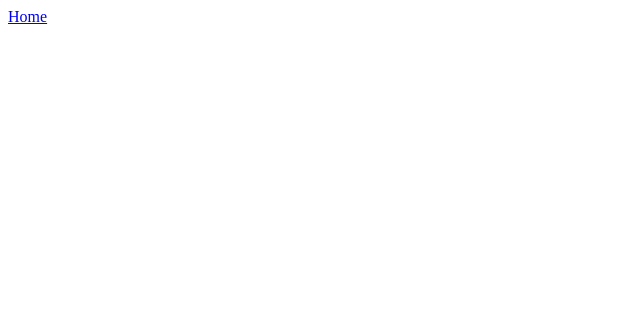
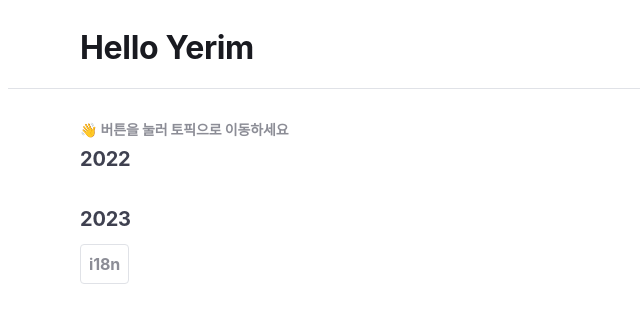
Before and after one commit to kimyerimweb/hello-yerim, a Vue app: page /home in a window 1280 px wide. Shown: the top 322 px of the page, without its empty margins (0-640 px from the left). Built offline with nearby package versions, Linux system fonts and the light colour scheme.

Commit message:
home으로 라우팅 기능 이동, i18n 빈페이지 추가

```diff
--- a/src/App.vue
+++ b/src/App.vue
@@ -1,8 +1,5 @@
 <template>
   <div id="app">
-    <nav>
-      <router-link to="/">Home</router-link>
-    </nav>
     <router-view />
   </div>
 </template>
--- a/src/router/index.js
+++ b/src/router/index.js
@@ -1,14 +1,21 @@
 import Vue from 'vue'
 import VueRouter from 'vue-router'
-import HomeView from '../views/HomeView.vue'
+
+import HelloLayout from '@/layouts/HelloLayout'
+import HomeView from '@/views/HomeView'
+import i18nView from '@/views/i18nView'
 
 Vue.use(VueRouter)
 
 const routes = [
   {
     path: '/',
-    name: 'home',
-    component: HomeView,
+    component: HelloLayout,
+    redirect: { name: 'home' },
+    children: [
+      { path: 'home', component: HomeView, name: 'home' },
+      { path: 'i18n', component: i18nView, name: 'i18n' },
+    ],
   },
 ]
 
--- a/src/views/HomeView.vue
+++ b/src/views/HomeView.vue
@@ -1,9 +1,75 @@
 <template>
-  <div>Home</div>
+  <div class="container">
+    <div class="row">
+      <div class="col-sm-4 col-md-12 col-lg-12">
+        <h2>👋 버튼을 눌러 토픽으로 이동하세요</h2>
+      </div>
+    </div>
+    <div class="row" v-for="project in projects" :key="project.year">
+      <div class="col-sm-4 col-md-12 col-lg-12">
+        <div class="link-box">
+          <h3>{{ project.year }}</h3>
+          <ul class="link-list">
+            <li class="link-item" v-for="topic in project.topics" :key="topic">
+              <Button class="h-40" :onClick="go">{{ topic }}</Button>
+            </li>
+          </ul>
+        </div>
+      </div>
+    </div>
+  </div>
 </template>
 
 <script>
+import Button from '@/components/common/Button.vue'
 export default {
   name: 'HomeView',
+  components: { Button },
+  data() {
+    return {
+      projects: [
+        {
+          year: 2022,
+          topics: [],
+        },
+        {
+          year: 2023,
+          topics: ['i18n'],
+        },
+      ],
+    }
+  },
+  methods: {
+    go(event) {
+      this.$router.push({ name: event.target.textContent })
+    },
+  },
 }
 </script>
+
+<style lang="scss" scoped>
+h2 {
+  font-size: 14px;
+  color: $secondary;
+  margin-bottom: 4px;
+}
+
+h3 {
+  font-size: 20px;
+  color: $primary;
+  margin-bottom: 10px;
+}
+.link {
+  &-box {
+    margin-bottom: 20px;
+  }
+
+  &-list {
+    display: flex;
+  }
+
+  &-item {
+    margin-right: 8px;
+  }
+}
+</style>
--- /dev/null
+++ b/src/views/i18nView.vue
@@ -0,0 +1,5 @@
+<template>
+  <div class="container">
+    <div class="row"></div>
+  </div>
+</template>
```
